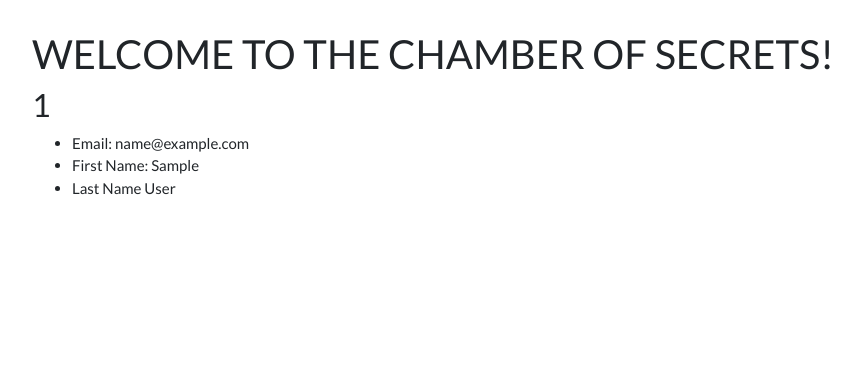
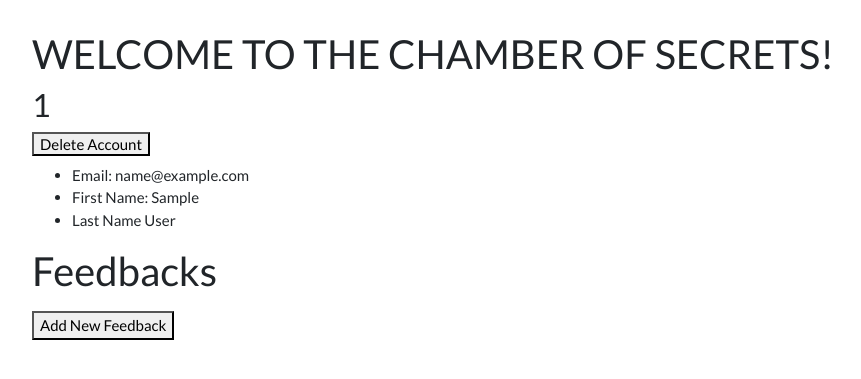
Before and after one commit to TysonTran23/Authorization-Exercise, a Flask app: template templates/user_details.html in a window 1280 px wide. Shown: the part 71-450 px from the top of the page, without its empty margins (53-914 px from the left). Run offline with Flask 2, Linux system fonts and the light colour scheme; the template is opened without the code that fills it: values that come from a table or form of the project are taken from there, others are empty; the visitor is signed in with stand-in values (Sample User, id 1); data comes from the database, SQL or seed files in the repository.

Commit message:
Almost Done

```diff
--- a/app.py
+++ b/app.py
@@ -1,7 +1,8 @@
 from flask import Flask, flash, redirect, render_template, session
 from flask_debugtoolbar import DebugToolbarExtension
-from forms import LoginForm, RegisterForm
-from models import User, connect_db, db
+
+from forms import AddFeedBackForm, LoginForm, RegisterForm
+from models import Feedback, User, connect_db, db
 
 app = Flask(__name__)
 
@@ -37,7 +38,7 @@ def register_form():
         db.session.add(new_user)
         db.session.commit()
         session["username"] = new_user.username
-        flash(f"You are now registered! Welcome {new_user.username}!", 'danger')
+        flash(f"You are now registered! Welcome {new_user.username}!", "danger")
         return redirect(f"/users/{new_user.username}")
 
     return render_template("register.html", form=form)
@@ -53,22 +54,22 @@ def login_form():
         )
         if login_user:
             session["username"] = login_user.username
-            flash(f"Welcome to the chamber of SECRETS!", 'danger')
+            flash(f"Welcome to the chamber of SECRETS!", "danger")
             return redirect(f"/users/{login_user.username}")
 
     return render_template("login.html", form=form)
 
+
 @app.route("/users/<username>")
 def secret_page(username):
     """Authenticated Users ONLY"""
-    if "username" not in session or username != session['username']:
+    if "username" not in session or username != session["username"]:
         flash("Please Login First!", "danger")
-        return redirect('/login')
+        return redirect("/login")
 
     user = User.query.get(username)
-
-    return render_template("user_details.html", user=user)
-
+    feedbacks = Feedback.query.filter_by(username=username).all()
+    return render_template("user_details.html", user=user, feedbacks=feedbacks)
 
 
 @app.route("/logout")
@@ -76,3 +77,38 @@ def logout_user():
     session.pop("username")
     flash("Goodbye!", "info")
     return redirect("/")
+
+
+@app.route("/users/<username>/delete", methods=["POST"])
+def delete_user(username):
+
+    if "username" not in session or username != session["username"]:
+        flash("You don't have access to delete this account")
+        return redirect("/login")
+
+    user = User.query.get(username)
+    db.session.delete(user)
+    db.session.commit()
+    session.pop("username")
+
+    flash("Your account has been deleted")
+    return redirect("/")
+
+
+@app.route("/users/<username>/feedback/add", methods=["GET", "POST"])
+def add_feedback(username):
+    if "username" not in session or username != session["username"]:
+        flash("Please log in first!", "danger")
+        return redirect("/login")
+
+    form = AddFeedBackForm()
+
+    if form.validate_on_submit():
+        new_feedback = Feedback(
+            title=form.title.data, content=form.content.data, username=username
+        )
+        db.session.add(new_feedback)
+        db.session.commit()
+        return redirect(f"/users/{username}")
+
+    return render_template("feedback_form.html", form=form)
--- a/forms.py
+++ b/forms.py
@@ -1,6 +1,6 @@
 from flask_wtf import FlaskForm
 from wtforms import PasswordField, StringField
-from wtforms.validators import Email, InputRequired
+from wtforms.validators import Email, InputRequired, Length
 
 
 class RegisterForm(FlaskForm):
@@ -14,3 +14,7 @@ class RegisterForm(FlaskForm):
 class LoginForm(FlaskForm):
     username = StringField("Username", validators=[InputRequired()])
     password = PasswordField("Password", validators=[InputRequired()])
+
+class AddFeedBackForm(FlaskForm):
+    title = StringField("Title", validators=[InputRequired()])
+    content = StringField("Content", validators=[InputRequired(), Length(max=100)])
--- a/models.py
+++ b/models.py
@@ -23,6 +23,8 @@ class User(db.Model):
     first_name = db.Column(db.String(30), nullable=False)
 
     last_name = db.Column(db.String(30), nullable=False)
+
+    feedback = db.relationship("Feedback", backref="user")
 
     @classmethod
     def register(cls, username, password, email, first_name, last_name):
@@ -59,8 +61,8 @@ class User(db.Model):
         else:
             return False
 
+
 class Feedback(db.Model):
-
     __tablename__ = "feedback"
 
     id = db.Column(db.Integer, primary_key=True, autoincrement=True)
--- a/templates/user_details.html
+++ b/templates/user_details.html
@@ -1,12 +1,28 @@
-{% extends 'base.html' %}
-{% block title %} {{user.username}} {% endblock %}
-
-{% block content %}
+{% extends 'base.html' %} {% block title %} {{user.username}} {% endblock %} {%
+block content %}
 <h2>WELCOME TO THE CHAMBER OF SECRETS!</h2>
 <h3>{{user.username}}</h3>
+<h6>
+  <form action="/users/{{user.username}}/delete" method="POST">
+    <button>Delete Account</button>
+  </form>
+</h6>
 <ul>
-    <li>Email: {{user.email}}</li>
-    <li>First Name: {{user.first_name}}</li>
-    <li>Last Name {{user.last_name}}</li>
+  <li>Email: {{user.email}}</li>
+  <li>First Name: {{user.first_name}}</li>
+  <li>Last Name {{user.last_name}}</li>
 </ul>
+<h2>Feedbacks</h2>
+<ul>
+  {% for feedback in user.feedback %}
+  <li>
+    {{feedback.title}} - {{feedback.content}}
+    <a href=""><button>Edit</button></a>
+    <a href=""><button>Delete</button></a>
+  </li>
+  {% endfor %}
+</ul>
+<a href="/users/{{user.username}}/feedback/add"
+  ><button>Add New Feedback</button></a
+>
 {% endblock %}
```
Also changed, not shown: templates/feedback_form.html (added, +24 -0 lines).
